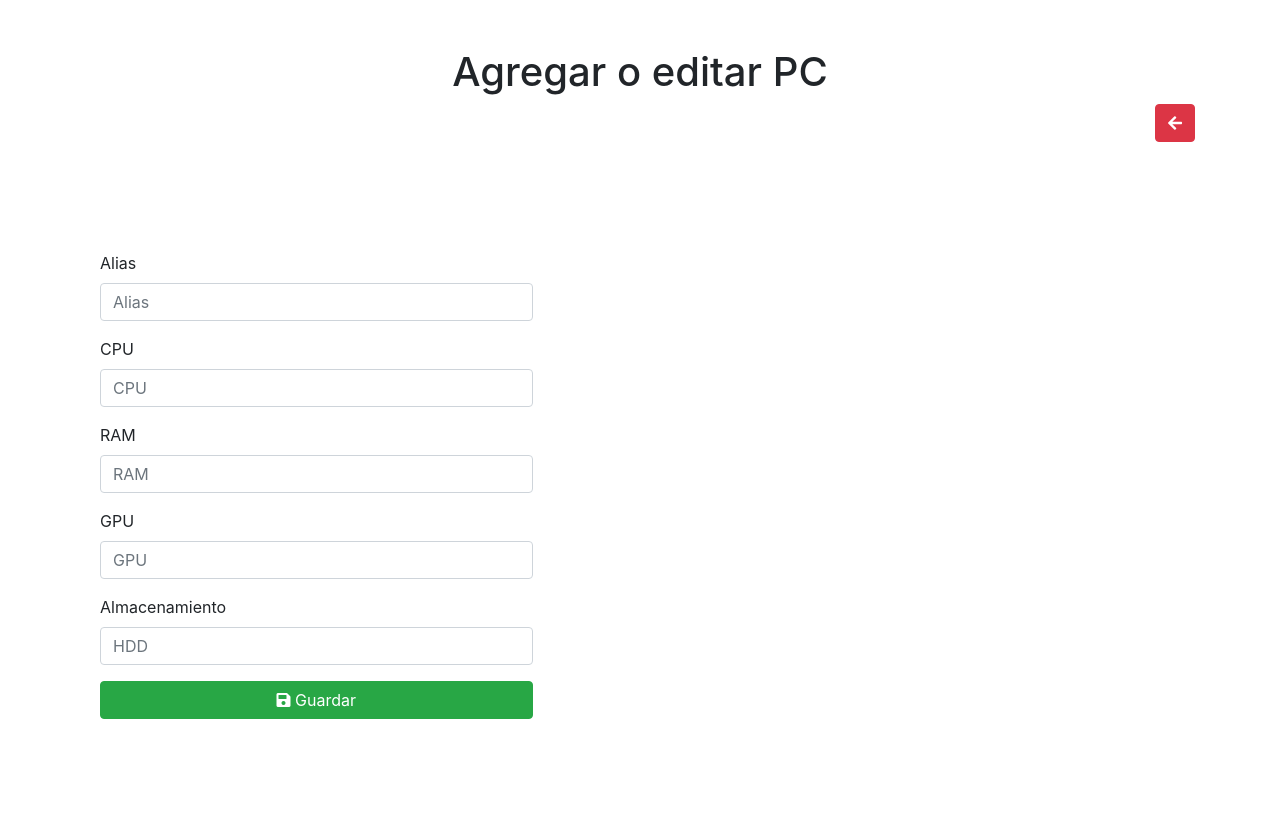
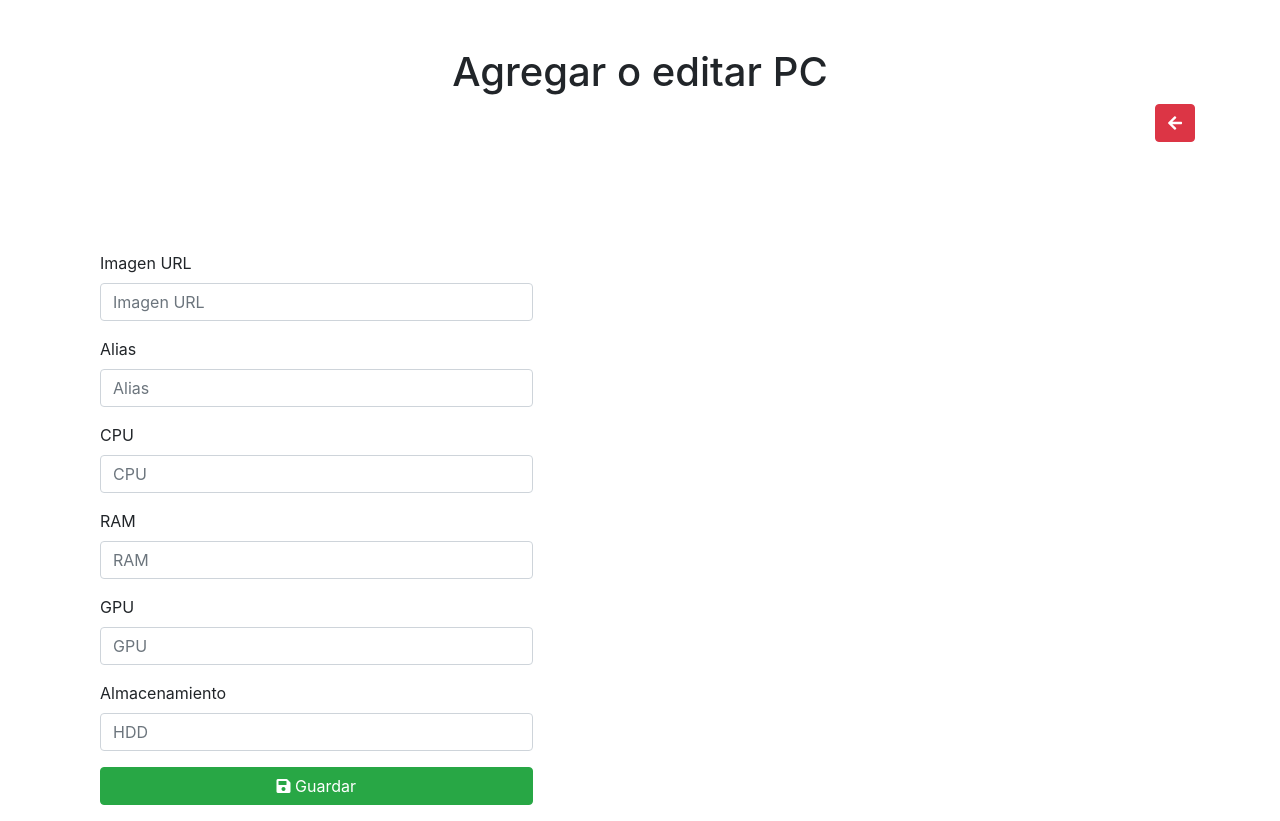
Before and after one commit to Miguel319/PC-Gaming-Space, an Angular app: page /pc/1 in a window 1280 px wide. Before the commit the page ends 800 px from the top, so only its background shows below. Built offline with nearby package versions, Linux system fonts and the light colour scheme.

Commit message:
Correción de errores al actualizar y listar PCs

```diff
--- a/src/app/compartido/pc.service.ts
+++ b/src/app/compartido/pc.service.ts
@@ -33,6 +33,33 @@ export class PcService {
 
     delete pcTemp.id;
 
-    return this.http.put(`${this.url}/pcs/${pc.id}.json`, pcTemp);
+    const body = JSON.stringify(pcTemp);
+
+    const headers = new HttpHeaders({
+      "Content-Type": "application/json"
+    });
+
+    return this.http.put(`${this.url}/pcs/${pc.id}.json`, body, { headers });
+  }
+
+  obtenerPCs() {
+    return this.http.get(`${this.url}/pcs.json`)
+      .pipe(
+        map(this.crearPCs)
+      )
+  }
+
+  private crearPCs(pcObj: object) {
+    const pcs: PC[] = [];
+
+    if (pcObj === null) return [];
+
+    Object.keys( pcObj ).forEach(key => {
+      const pc: PC = pcObj[key];
+      pc.id = key;
+      pcs.push(pc);
+    })
+
+    return pcs;
   }
 }
--- a/src/app/componentes/pc-lista/pc-lista.component.html
+++ b/src/app/componentes/pc-lista/pc-lista.component.html
@@ -6,21 +6,18 @@
       d-flex justify-content-between align-items-center card-primary"
     >
       {{ pc.alias }}
-   <!--  <button class="btn btn-danger" (click)="eliminarPc(pc.id)">
+      <!--  <button class="btn btn-danger" (click)="eliminarPc(pc.id)">
         <i class="far fa-trash-alt"></i>
       </button>-->
     </div>
-    <img [src]="pc.imagen" class="card-img-top" id="imagen" />
+    <img [src]="pc.imagenUrl" class="card-img-top" id="imagen" />
     <div class="card-body">
       <p><b>CPU: </b>{{ pc.cpu }}</p>
       <p><b>RAM: </b>{{ pc.ram }}</p>
       <p><b>GPU: </b>{{ pc.gpu }}</p>
       <p><b>Almacenamiento: </b>{{ pc.hdd }}</p>
-      <a
-        [routerLink]="['/pcs/', pc.id]"
-        class="btn btn-info btn-block"
-      >
-        Editar película
+      <a [routerLink]="['/pcs/', pc.id]" class="btn btn-info btn-block">
+        Editar PC
       </a>
     </div>
   </div>
--- a/src/app/componentes/pc-lista/pc-lista.component.ts
+++ b/src/app/componentes/pc-lista/pc-lista.component.ts
@@ -1,17 +1,25 @@
-import { Component, OnInit } from '@angular/core';
-import { PC } from 'src/app/modelos/pc.model';
+import { Component, OnInit, HostBinding } from "@angular/core";
+import { PC } from "src/app/modelos/pc.model";
+import { HttpClient } from "selenium-webdriver/http";
+import { PcService } from "src/app/compartido/pc.service";
 
 @Component({
-  selector: 'app-pc-lista',
-  templateUrl: './pc-lista.component.html',
-  styleUrls: ['./pc-lista.component.css']
+  selector: "app-pc-lista",
+  templateUrl: "./pc-lista.component.html",
+  styleUrls: ["./pc-lista.component.css"]
 })
 export class PcListaComponent implements OnInit {
-  pcs: PC;
+  pcs: PC[];
+  @HostBinding("class") classes = "row";
 
-  constructor() { }
+  constructor(private pcService: PcService) {}
 
   ngOnInit() {
+    this.pcs = [];
+    this.obtenerPCs();
   }
 
+  obtenerPCs() {
+    this.pcService.obtenerPCs().subscribe(res => (this.pcs = res));
+  }
 }
--- a/src/app/componentes/pc/pc.component.html
+++ b/src/app/componentes/pc/pc.component.html
@@ -25,6 +25,17 @@
             placeholder="Firebase ID"
           />
           <small class="form-text text-muted">Campo autogenerado</small>
+        </div>
+         <div class="form-group ">
+          <label>Imagen URL</label>
+          <input
+            type="text"
+            class="form-control"
+            name="imagenUrl"
+            [(ngModel)]="pc.imagenUrl"
+            placeholder="Imagen URL"
+            required
+          />
         </div>
         <div class="form-group ">
           <label>Alias</label>
--- a/src/app/modelos/pc.model.ts
+++ b/src/app/modelos/pc.model.ts
@@ -1,5 +1,6 @@
 export class PC {
   id: string;
+  imagenUrl: string;
   alias: string;
   cpu: string;
   ram: string;
```
